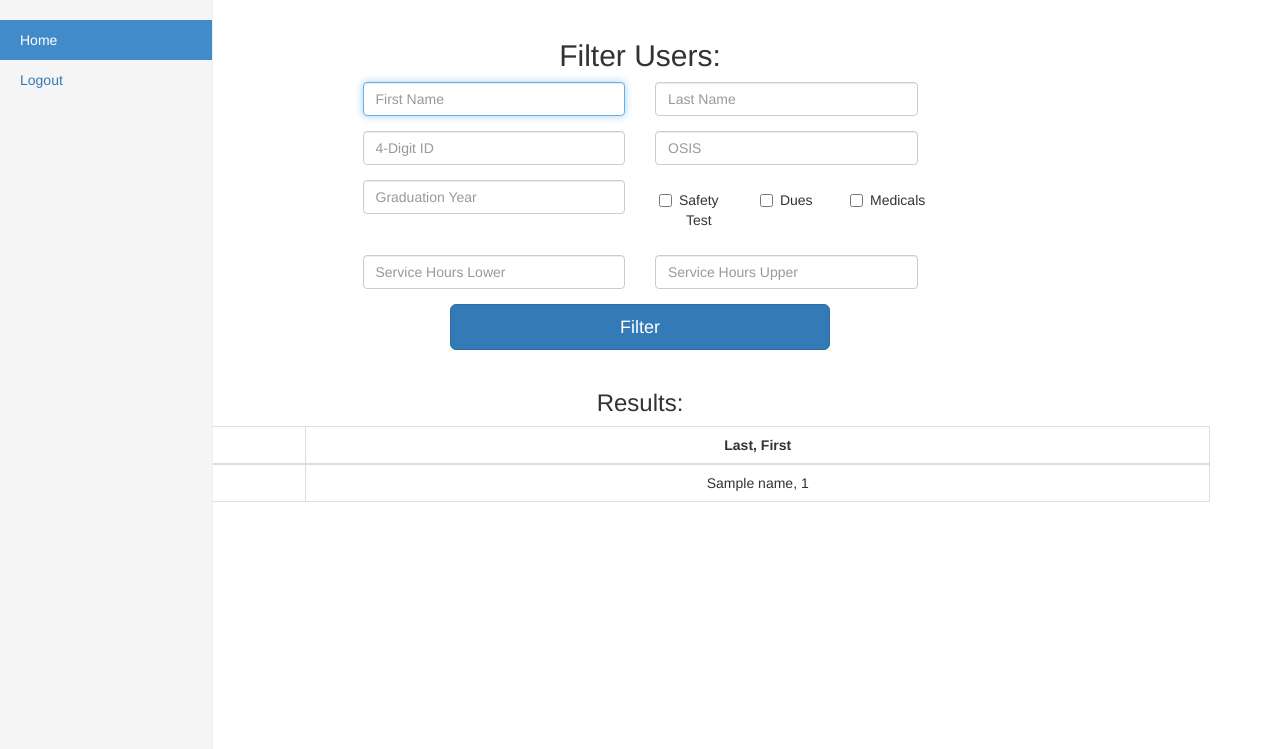
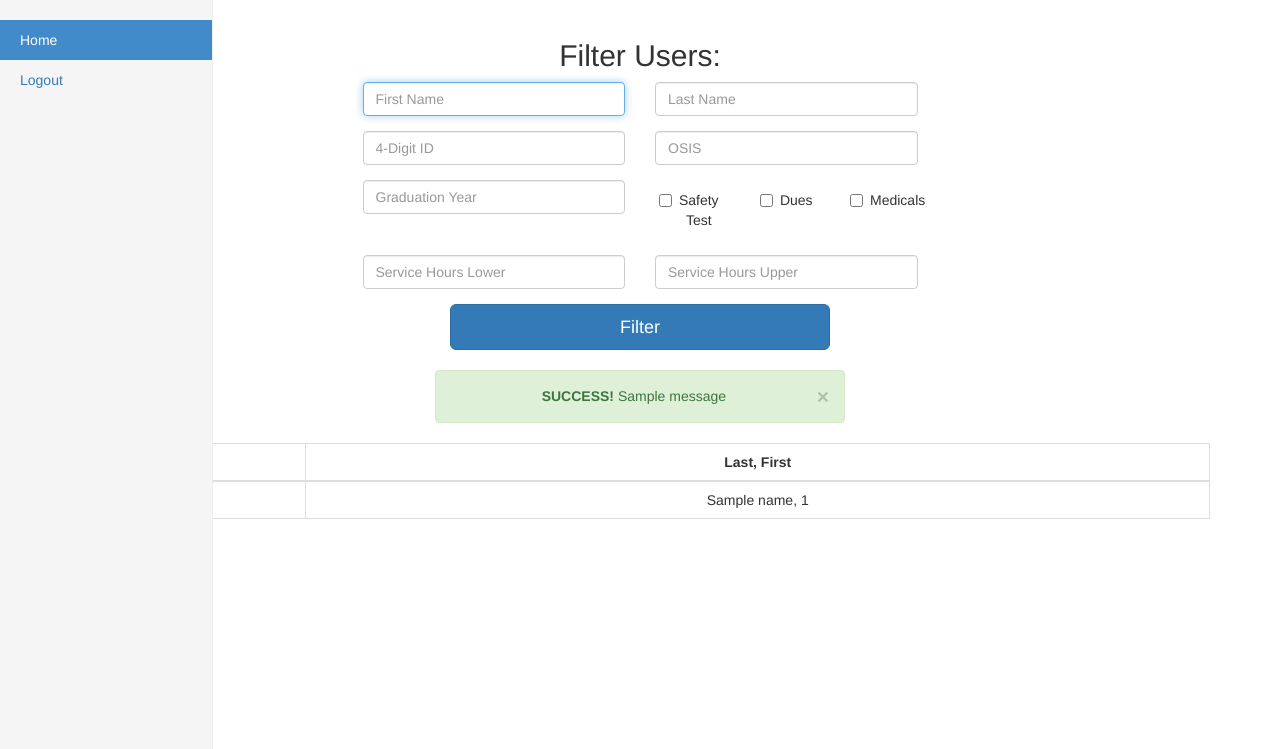
Before and after one commit to elc1798/teammanager.py, a Flask app: template templates/admin_dashboard.html in a window 1280 px wide. Shown: the part 51-800 px from the top of the page. Run offline with Flask 2, Linux system fonts and the light colour scheme; the template is opened without the code that fills it: most values are stand-ins (such as "Sample title", 1, 10 or a date in 2020); one stand-in notice (Sample message) is shown; some libraries are stand-ins or nearby versions.

Commit message:
Use alerts to solidify output if the filter returns an empty dict

```diff
--- a/app.py
+++ b/app.py
@@ -59,7 +59,13 @@ def admin_console(sid=-1):
             assert(request.method == "POST")
             # The form on the admin console is the filter.
             filtered = userdb.get_data_with_filter(request.form)
-            return render_template("admin_dashboard.html", users=filtered)
+            # If get_data_with_filter returns an empty dictionary
+            if not filtered:
+                flash("No users meet the criteria", "danger")
+                return render_template("admin_dashboard.html")
+            else:
+                flash("Here are the results:", "success")
+                return render_template("admin_dashboard.html", users=filtered)
     else:
         return render_template("admin_view_student.html",
                 INFO=userdb.get_user_data(sid))
--- a/templates/admin_dashboard.html
+++ b/templates/admin_dashboard.html
@@ -118,13 +118,25 @@
                             <button class="btn btn-lg btn-primary col-sm-offset-4 col-xs-4" type="submit">Filter</button>
                         </form>
                     </div>
+                    <br>
 
-                    <br>
+                    {% with messages = get_flashed_messages(with_categories=true) %}
+                    {% if messages %}
+                    {% for category, message in messages %}
+                    <div class="row">
+                        <div class="col-md-4"></div>
+                        <div class="alert alert-{{category}} col-md-4">
+                            <a class="close" data-dismiss="alert" aria-label="close">&times;</a>
+                            <strong>{{category.upper()}}!</strong> {{message}}
+                        </div>
+                        <div class="col-md-4"></div>
+                    </div>
+                    {% endfor %}
+                    {% endif %}
+                    {% endwith %}
+                    {% if users %}
                     <div class="container">
                         <table class="table table-bordered table-hover">
-                            {% if users %}
-                            {% if users|length != 0 %}
-                            <h3>Results:</h3>
                             <thead>
                                 <td><b>ID</b></td>
                                 <td><b>Last, First</b></td>
@@ -135,12 +147,9 @@
                                 <td>{{name[1]}}, {{name[0]}}</td>
                             </tr>
                             {% endfor %}
-                            {% else %}
-                            <h3>No results</h3>
-                            {% endif %}
-                            {% endif %}
                         </table>
                     </div>
+                    {% endif %}
                 </div>
             </div>
         </div>
--- a/userdb.py
+++ b/userdb.py
@@ -153,7 +153,9 @@ def get_data_with_filter(user_filter):
     for sid in sids:
         sid = sid[0]
         c.execute(QUERY2, (first_name_comparator, last_name_comparator, sid,))
-        result[sid] = c.fetchone()
+        name = c.fetchone()
+        if name is not None:
+            result[sid] = name
 
     conn.close()
     return result
```
